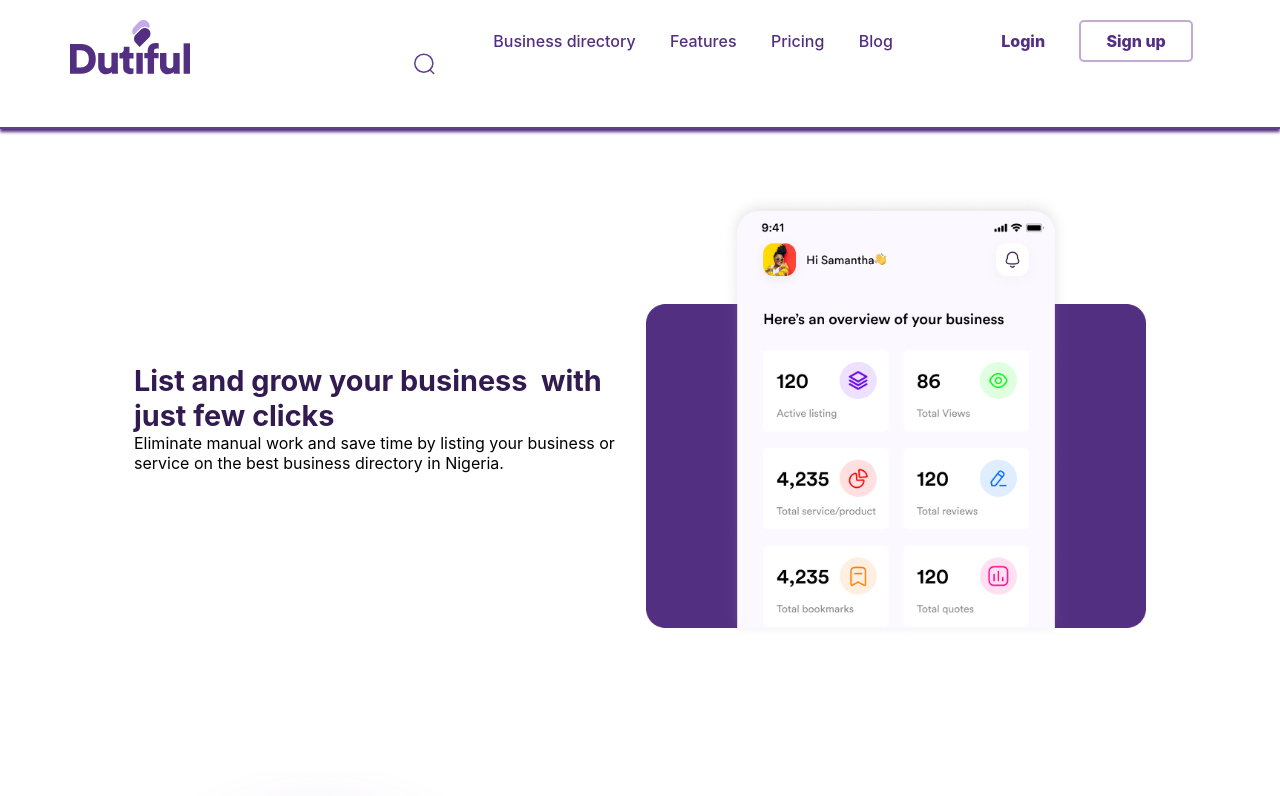
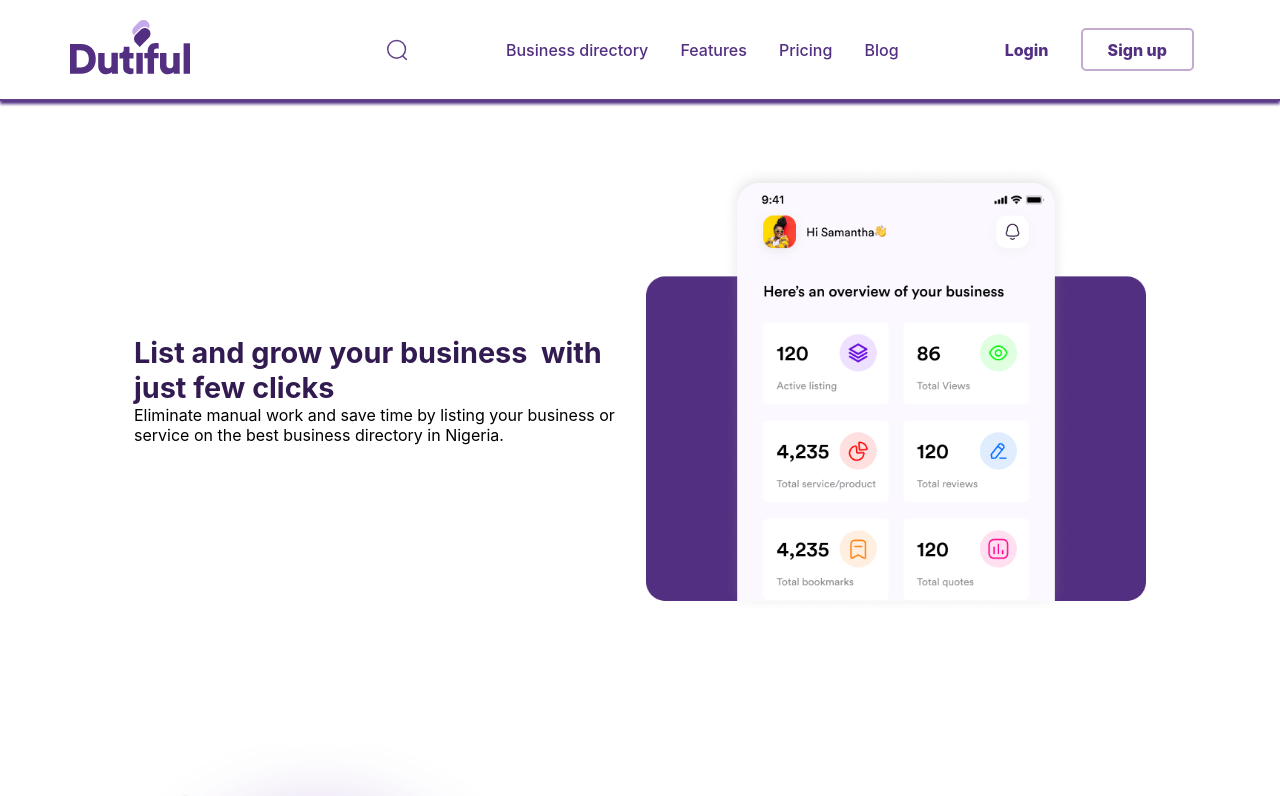
Before and after one commit to viximdi/dutiful-web-site, a React (Create React App) app: page /features in a window 1280 px wide. Shown: the top 796 px of the page. Built offline with nearby package versions, Linux system fonts and the light colour scheme.

Commit message:
modified

```diff
--- a/src/App.css
+++ b/src/App.css
@@ -1,5 +1,5 @@
 body {
-  max-width: 100vw !important;
+  width: 100vw !important;
   overflow-x: hidden !important;
   background-color: #532f82;
 }
--- a/src/header.css
+++ b/src/header.css
@@ -7,8 +7,7 @@
 }
 
 header {
-  padding: 10px 40px;
-  padding-right: 10px;
+  padding: 2% 5%;
   display: flex;
   flex-direction: row;
   justify-content: space-between;
@@ -36,16 +35,16 @@ input[type="checkbox"] {
   }
 
   nav > ul {
-    box-sizing: border-box;
-    background-color: #532f82;
+    box-sizing: border-bo;
+    background-color: #d4cfdb;
     position: absolute;
     top: 120%;
-    right: 1%;
+    right: 0%;
     display: flex;
     flex-direction: column;
     justify-content: space-between;
     width: 0;
-    height: 0;
+    height: 0%;
     overflow: hidden;
     transition: 500ms;
     border-top-left-radius: 20%;
@@ -65,12 +64,11 @@ input[type="checkbox"] {
 
   #uncheck[type="checkbox"]:checked ~ ul {
     width: 60vw;
-    max-width: 800px;
-    min-height: 50vh;
-    padding: 10%;
-    padding-top: 15%;
+    max-width: 400px;
+    height: 60vh;
     box-shadow: 0.2px 0.2px 2px black;
     background-color: white;
+    padding: 10%;
   }
 
   #uncheck[type="checkbox"]:checked ~ #menu-closer {
@@ -151,10 +149,10 @@ nav > ul li a:hover {
   nav {
     display: flex;
     flex-direction: row;
-    justify-content: space-around;
-    align-items: center;
+    justify-content: space-between;
+    align-items: center !important;
     position: relative;
-    width: 70%;
+    max-width: 80%;
   }
 
   nav > ul {
@@ -167,7 +165,12 @@ nav > ul li a:hover {
     width: 800px;
     border-top-left-radius: 20%;
     z-index: 99;
-    align-items: center;
+    align-items: center !important;
+    margin-left: 5%;
+  }
+
+  nav > ul li {
+    margin-bottom: 0;
   }
 
   header nav > ul li a {
--- a/src/intro.css
+++ b/src/intro.css
@@ -82,18 +82,24 @@ button:hover {
   position: relative;
   color: rgb(221, 198, 219);
   margin-bottom: 40px;
+  font-size: 1.2em;
+}
+
+.content p {
+  word-spacing: 10px;
 }
 
 .content > h1 {
   font-size: 2rem;
   color: rgb(231, 229, 229);
-  font-family: Georgia, "Times New Roman", Times, serif;
+  font-family: "Courier New", Courier, monospace;
+  font-weight: 900;
 }
 
 .content > h1 > svg {
   position: absolute;
-  top: 80%;
-  right: 25%;
+  left: 60%;
+  top: 70%;
 }
 
 .video-container {
@@ -157,7 +163,11 @@ button:hover {
 
   button {
     width: 20%;
-    padding: 20px 0;
+    padding: 15px 0;
+  }
+
+  .content > * {
+    max-width: 600px;
   }
 
   .content > h1 {
@@ -171,6 +181,6 @@ button:hover {
   .content > h1 > svg {
     position: absolute;
     top: 80%;
-    right: 10%;
+    left: 60%;
   }
 }
--- a/src/intro.js
+++ b/src/intro.js
@@ -125,8 +125,8 @@ const Intro = () => {
             viewBox="0 0 231 35"
             fill="none"
             xmlns="http://www.w3.org/2000/svg">
-            <rect width="231" height="35" fill="#E2A4FF" />
-            <text x="50" y="20" font-size="16" fill="black">
+            <rect width="171" height="35" fill="#E2A4FF" />
+            <text x="30" y="20" font-size="16" fill="black">
               Watch the video
             </text>
           </svg>
```
